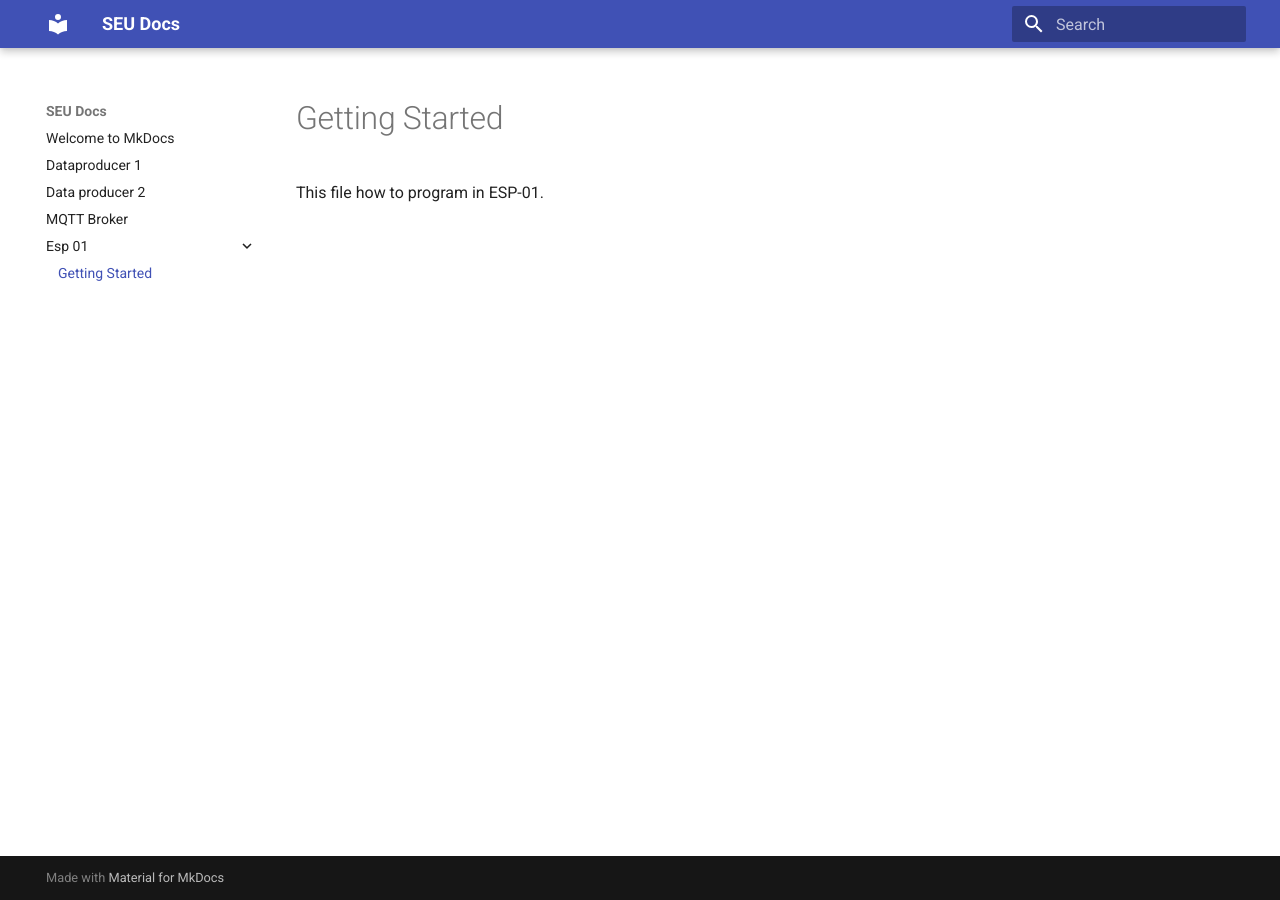
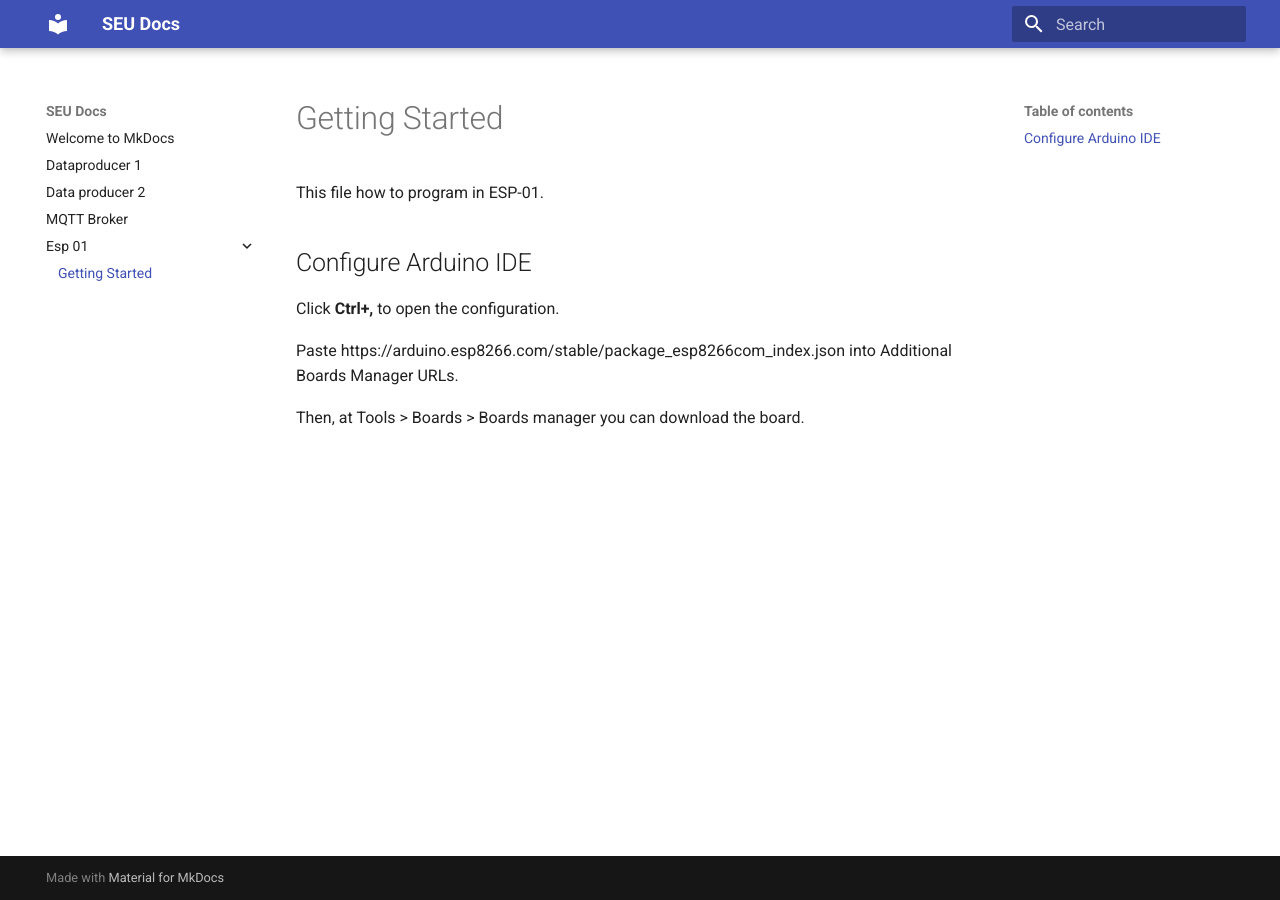
Before and after one commit to Oriolac/seu, an MkDocs documentation site: the page built from docs/docs/esp-01/getting-started.md, in a window 1280 px wide. Built offline with MkDocs 1.6.1 and Material for MkDocs 9.7.7, drawn with Linux system fonts in a browser that asks for light colours.

Commit message:
Added how to configure Arduino IDE.

```diff
--- a/docs/docs/esp-01/getting-started.md
+++ b/docs/docs/esp-01/getting-started.md
@@ -1,3 +1,11 @@
 # Getting Started
 
 This file how to program in ESP-01.
+
+## Configure Arduino IDE
+Click **Ctrl+,** to open the configuration.
+
+Paste https://arduino.esp8266.com/stable/package_esp8266com_index.json
+into Additional Boards Manager URLs.
+
+Then, at Tools > Boards > Boards manager you can download the board.
```
